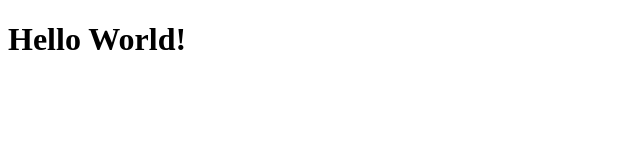
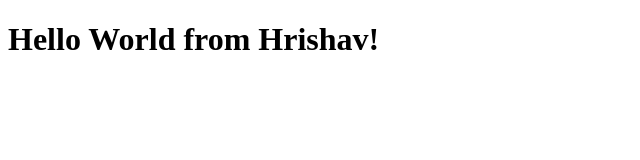
Before and after one commit to ds-akuma/hello_world_webpage, a plain HTML site: page index.html in a window 1280 px wide. Shown: the whole page, without its empty margins (0-640 px from the left). Drawn offline with Linux system fonts and the light colour scheme.

Commit message:
Second Commit 1

```diff
--- a/index.html
+++ b/index.html
@@ -7,6 +7,6 @@
     <title>Hello World from Hrishav</title>
 </head>
 <body>
-    <h1>Hello World!</h1>
+    <h1>Hello World from Hrishav!</h1>
 </body>
 </html>
```
